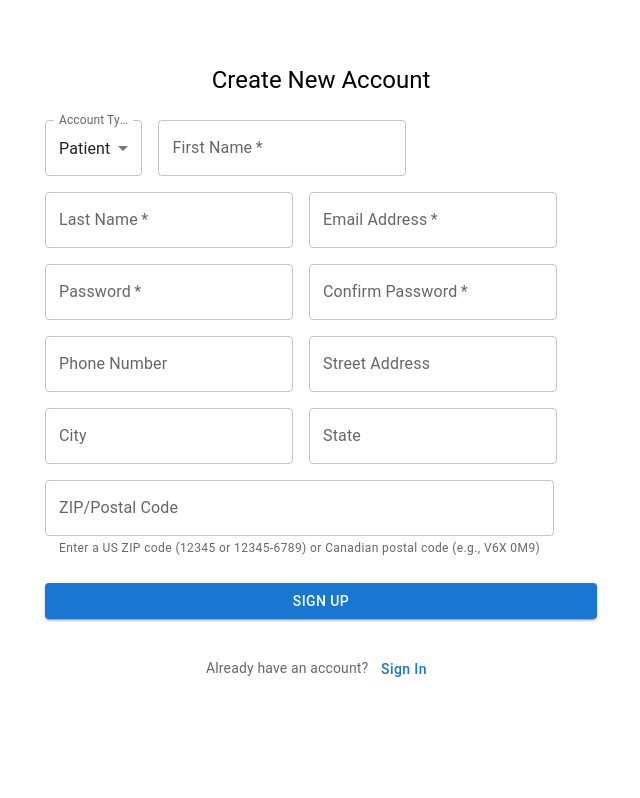
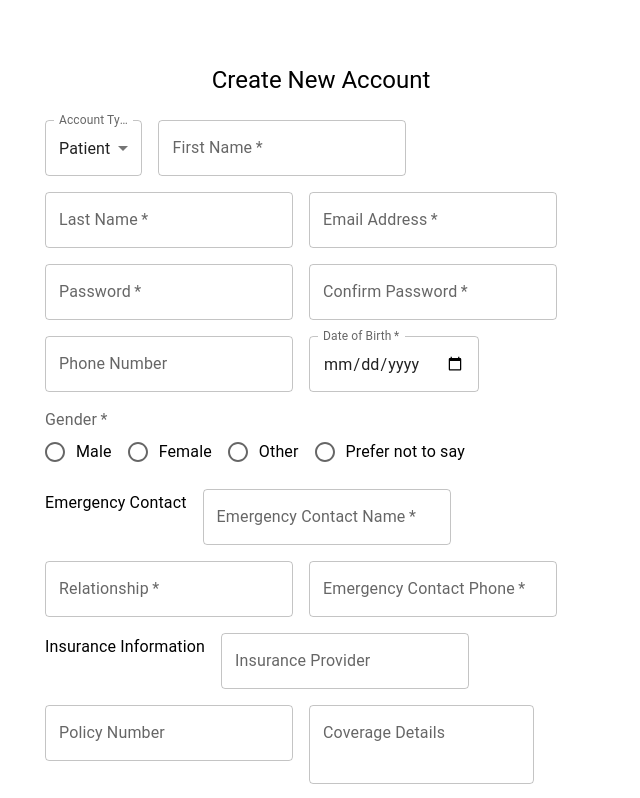
Before and after one commit to Gnblink0/5200-practicum2, a React (Vite) app in the folder client/: page /signup in a window 1280 px wide. Shown: the top 798 px of the page, without its empty margins (319-959 px from the left). Built offline with nearby package versions, Linux system fonts and the light colour scheme; no server answers.

Commit message:
modify the role based  registration

```diff
--- a/client/src/App.jsx
+++ b/client/src/App.jsx
@@ -10,7 +10,7 @@ function App() {
     <Router>
       <AuthProvider>
         <Routes>
-          <Route path="/" element={<Login />} />
+          <Route path="/login" element={<Login />} />
           <Route path="/signup" element={<Signup />} />
           <Route
             path="/dashboard"
--- a/client/src/components/Signup.jsx
+++ b/client/src/components/Signup.jsx
@@ -11,7 +11,11 @@ import {
   FormControl,
   InputLabel,
   Select,
-  MenuItem
+  MenuItem,
+  RadioGroup,
+  Radio,
+  FormLabel,
+  FormControlLabel
 } from '@mui/material';
 import { createUserWithEmailAndPassword } from 'firebase/auth';
 import { auth } from '../config/firebase';
@@ -30,7 +34,24 @@ export default function Signup() {
       city: '',
       state: '',
       zipCode: ''
-    }
+    },
+    // Patient-specific fields
+    dateOfBirth: '',
+    gender: '',
+    insuranceInfo: {
+      provider: '',
+      policyNumber: '',
+      coverageDetails: ''
+    },
+    emergencyContacts: [{
+      name: '',
+      relationship: '',
+      phone: ''
+    }],
+    // Doctor-specific fields
+    specialization: '',
+    licenseNumber: '',
+    qualifications: ''
   });
   const [error, setError] = useState('');
   const [loading, setLoading] = useState(false);
@@ -55,7 +76,22 @@ export default function Signup() {
     }
   };
 
+  const handleEmergencyContactChange = (e) => {
+    const { name, value } = e.target;
+    const [subfield] = name.split('.');
+    setFormData(prev => ({
+      ...prev,
+      emergencyContacts: [
+        {
+          ...prev.emergencyContacts[0],
+          [subfield]: value
+        }
+      ]
+    }));
+  };
+
   const handleSubmit = async (e) => {
+    console.log('Form data before submitting:', formData);
     e.preventDefault();
     setError('');
     setLoading(true);
@@ -69,15 +105,8 @@ export default function Signup() {
       // Firebase signup
       const userCredential = await createUserWithEmailAndPassword(auth, formData.email, formData.password);
 
-      // Create user in backend
-      const response = await fetch(`${import.meta.env.VITE_API_URL}/users/register`, {
-        method: 'POST',
-        headers: {
-          'Content-Type': 'application/json',
-          'X-User-Email': formData.email,
-          'X-User-UID': userCredential.user.uid
-        },
-        body: JSON.stringify({
+      // Prepare data for backend based on role
+      const userData = {
         email: formData.email,
         uid: userCredential.user.uid,
         username: formData.email, // Using email as username
@@ -91,8 +120,29 @@ export default function Signup() {
           zipCode: formData.address.zipCode
         },
         isActive: true,
-          role: formData.role // Using the selected role from dropdown
-        })
+        role: formData.role
+      };
+      // Add role-specific fields
+      if (formData.role === 'Patient') {
+        userData.dateOfBirth = formData.dateOfBirth;
+        userData.gender = formData.gender;
+        userData.insuranceInfo = formData.insuranceInfo;
+        userData.emergencyContacts = formData.emergencyContacts;
+      } else if (formData.role === 'Doctor') {
+        userData.specialization = formData.specialization;
+        userData.licenseNumber = formData.licenseNumber;
+        userData.qualifications = formData.qualifications.split(',').map(q => q.trim());
+      }
+
+      // Create user in backend
+      const response = await fetch(`${import.meta.env.VITE_API_URL}/users/register`, {
+        method: 'POST',
+        headers: {
+          'Content-Type': 'application/json',
+          'X-User-Email': formData.email,
+          'X-User-UID': userCredential.user.uid
+        },
+        body: JSON.stringify(userData)
       });
 
       if (!response.ok) {
@@ -102,12 +152,166 @@ export default function Signup() {
         throw new Error(errorData.error || 'Failed to create user profile');
       }
 
+      // Get the user data from response
+      const createdUser = await response.json();
+      console.log(`${formData.role} account created successfully:`, createdUser);
+
+      // Store role in localStorage for use in the app
+      localStorage.setItem('userRole', formData.role);
+
+      // Redirect to dashboard
       navigate('/dashboard');
     } catch (error) {
       console.error('Signup error:', error);
       setError(error.message || 'Failed to create an account');
     } finally {
       setLoading(false);
+    }
+  };
+
+  // Additional fields based on selected role
+  const renderRoleSpecificFields = () => {
+    switch(formData.role) {
+      case 'Patient':
+        return (
+          <>
+            {/* Required Patient fields */}
+            <Grid item xs={12}>
+              <TextField
+                required
+                fullWidth
+                type="date"
+                name="dateOfBirth"
+                label="Date of Birth"
+                value={formData.dateOfBirth}
+                onChange={handleChange}
+                InputLabelProps={{ shrink: true }}
+              />
+            </Grid>
+            <Grid item xs={12}>
+              <FormControl required component="fieldset">
+                <FormLabel component="legend">Gender</FormLabel>
+                <RadioGroup
+                  row
+                  name="gender"
+                  value={formData.gender}
+                  onChange={handleChange}
+                >
+                  <FormControlLabel value="male" control={<Radio />} label="Male" />
+                  <FormControlLabel value="female" control={<Radio />} label="Female" />
+                  <FormControlLabel value="other" control={<Radio />} label="Other" />
+                  <FormControlLabel value="prefer not to say" control={<Radio />} label="Prefer not to say" />
+                </RadioGroup>
+              </FormControl>
+            </Grid>
+            <Grid item xs={12}>
+              <Typography variant="subtitle1" gutterBottom>Emergency Contact</Typography>
+            </Grid>
+            <Grid item xs={12} sm={6}>
+              <TextField
+                required
+                fullWidth
+                name="emergencyContacts.name"
+                label="Emergency Contact Name"
+                value={formData.emergencyContacts[0].name}
+                onChange={handleEmergencyContactChange}
+              />
+            </Grid>
+            <Grid item xs={12} sm={6}>
+              <TextField
+                required
+                fullWidth
+                name="emergencyContacts.relationship"
+                label="Relationship"
+                value={formData.emergencyContacts[0].relationship}
+                onChange={handleEmergencyContactChange}
+              />
+            </Grid>
+            <Grid item xs={12}>
+              <TextField
+                required
+                fullWidth
+                name="emergencyContacts.phone"
+                label="Emergency Contact Phone"
+                value={formData.emergencyContacts[0].phone}
+                onChange={handleEmergencyContactChange}
+              />
+            </Grid>
+            <Grid item xs={12}>
+              <Typography variant="subtitle1" gutterBottom>Insurance Information</Typography>
+            </Grid>
+            <Grid item xs={12} sm={6}>
+              <TextField
+                fullWidth
+                name="insuranceInfo.provider"
+                label="Insurance Provider"
+                value={formData.insuranceInfo.provider}
+                onChange={handleChange}
+              />
+            </Grid>
+            <Grid item xs={12} sm={6}>
+              <TextField
+                fullWidth
+                name="insuranceInfo.policyNumber"
+                label="Policy Number"
+                value={formData.insuranceInfo.policyNumber}
+                onChange={handleChange}
+              />
+            </Grid>
+            <Grid item xs={12}>
+              <TextField
+                fullWidth
+                name="insuranceInfo.coverageDetails"
+                label="Coverage Details"
+                value={formData.insuranceInfo.coverageDetails}
+                onChange={handleChange}
+                multiline
+                rows={2}
+              />
+            </Grid>
+          </>
+        );
+      case 'Doctor':
+        return (
+          <>
+            <Grid item xs={12}>
+              <TextField
+                required
+                fullWidth
+                name="specialization"
+                label="Medical Specialization"
+                value={formData.specialization}
+                onChange={handleChange}
+              />
+            </Grid>
+            <Grid item xs={12}>
+              <TextField
+                required
+                fullWidth
+                name="licenseNumber"
+                label="License Number"
+                value={formData.licenseNumber}
+                onChange={handleChange}
+              />
+            </Grid>
+            <Grid item xs={12}>
+              <TextField
+                fullWidth
+                name="qualifications"
+                label="Qualifications (comma separated)"
+                value={formData.qualifications}
+                onChange={handleChange}
+                helperText="Enter qualifications separated by commas"
+                multiline
+                rows={2}
+              />
+            </Grid>
+          </>
+        );
+      case 'Admin':
+        return null; // No additional required fields for admin
+      default:
+        return null;
     }
   };
 
@@ -206,6 +410,13 @@ export default function Signup() {
                 onChange={handleChange}
               />
             </Grid>
+
+            {/* Role-specific fields */}
+            {renderRoleSpecificFields()}
+
+            <Grid item xs={12}>
+              <Typography variant="subtitle1" gutterBottom>Address Information</Typography>
+            </Grid>
             <Grid item xs={12}>
               <TextField
                 fullWidth
```
Also changed, not shown: 2 other files (tests, documents, lock files or other folders). Lines whose indentation alone changed are shown as unchanged.
